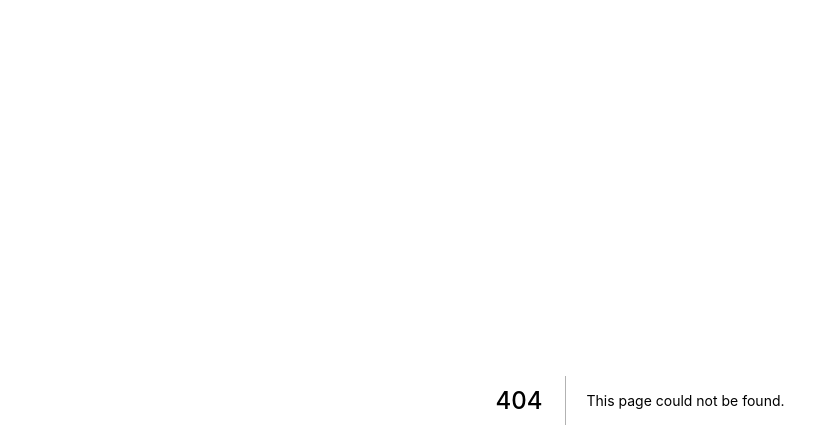
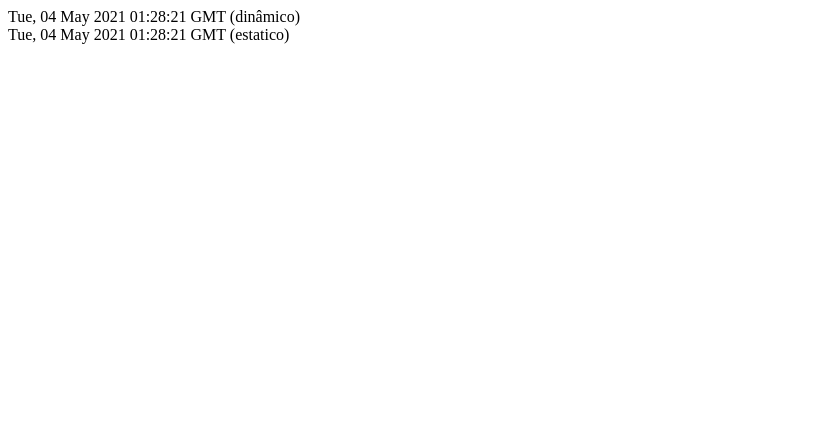
Before and after one commit to rugalo798/uma-ideia, a Next.js app: page /tempo in a window 1280 px wide. Before the commit this address had no page. Shown: the top 448 px of the page, without its empty margins (0-839 px from the left). Built offline with nearby package versions, Linux system fonts and the light colour scheme.

Commit message:
teste getStaticProps

```diff
--- /dev/null
+++ b/pages/tempo.js
@@ -0,0 +1,24 @@
+const Tempo = (props) => {
+  const dynamicDate = new Date();
+  const dynamicDateString = dynamicDate.toGMTString();
+
+  return (
+      <div>
+          <div>{dynamicDateString} (dinâmico)</div>
+          <div>{props.staticDateString} (estatico)</div>
+      </div>
+  )
+};
+
+export function getStaticProps() {
+  const staticDate = new Date();
+  const staticDateString = staticDate.toGMTString();
+
+  return {
+    props: {
+      staticDateString,
+    },
+  };
+}
+
+export default Tempo;
```
